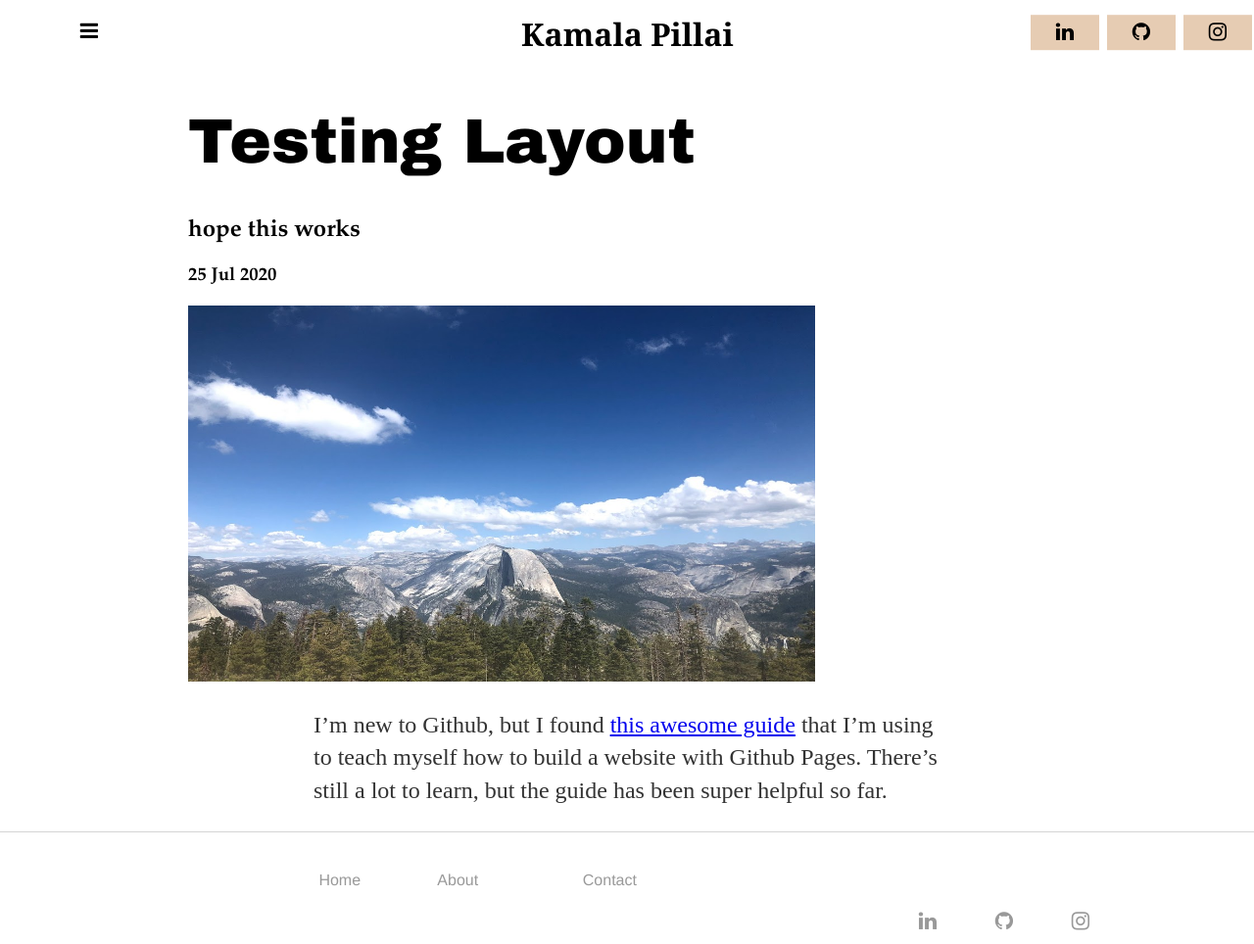
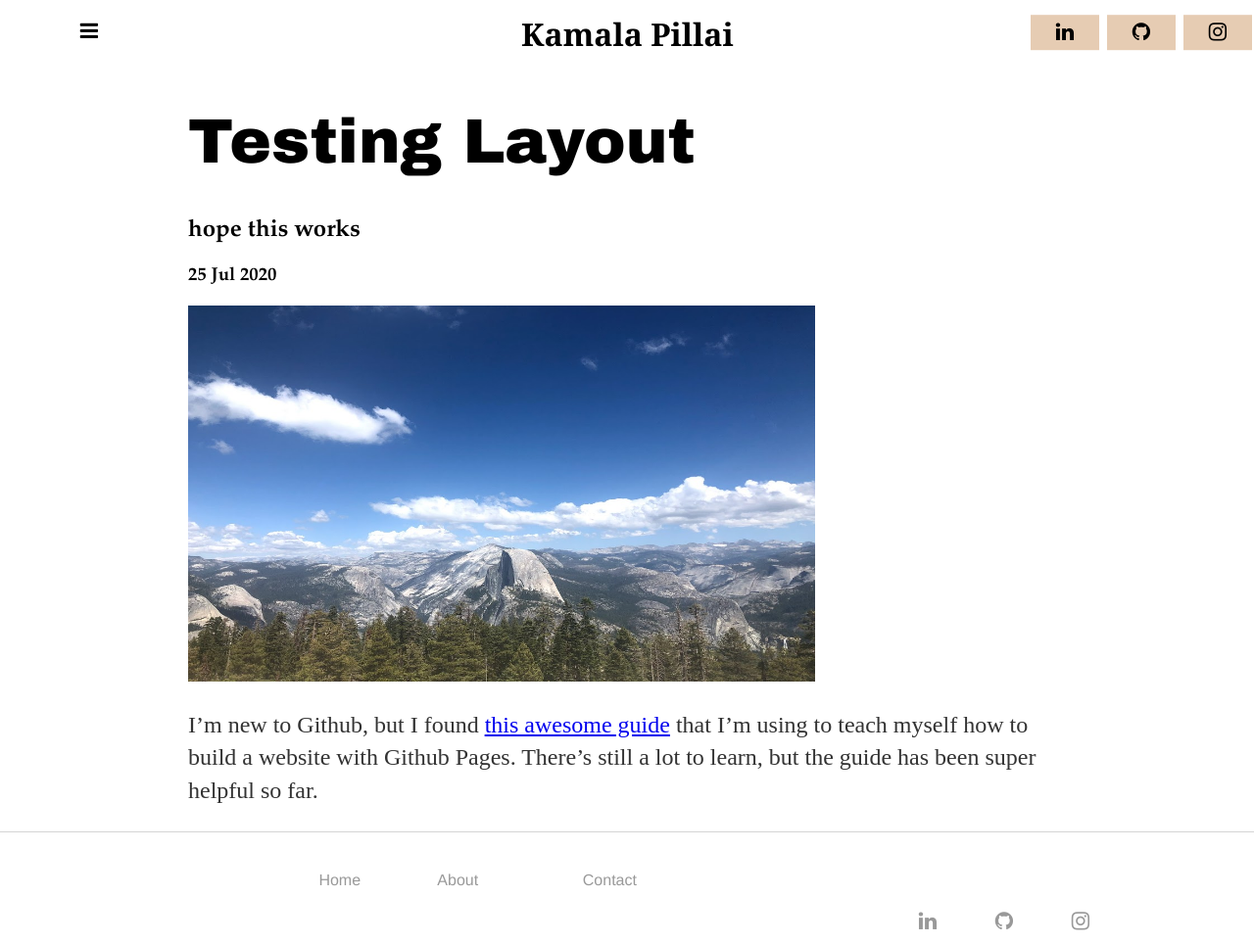
Before and after one commit to kpill/kpill.github.io, a Jekyll site: the page built from _posts/2020-07-25-testing.md, in a window 1280 px wide. Shown: the whole page at 98% size. Built offline with Jekyll 4.4.1, drawn with Linux system fonts in a browser that asks for light colours.

Commit message:
Update main.css

```diff
--- a/css/main.css
+++ b/css/main.css
@@ -196,8 +196,8 @@ p {
     font-size: 1.5em;
     line-height: 1.4em;
     color: #333;
-	margin-left: 25vw;
-	margin-right: 25vw;
+	margin-left: 15vw;
+	margin-right: 15vw;
 }
 
 footer {
```
